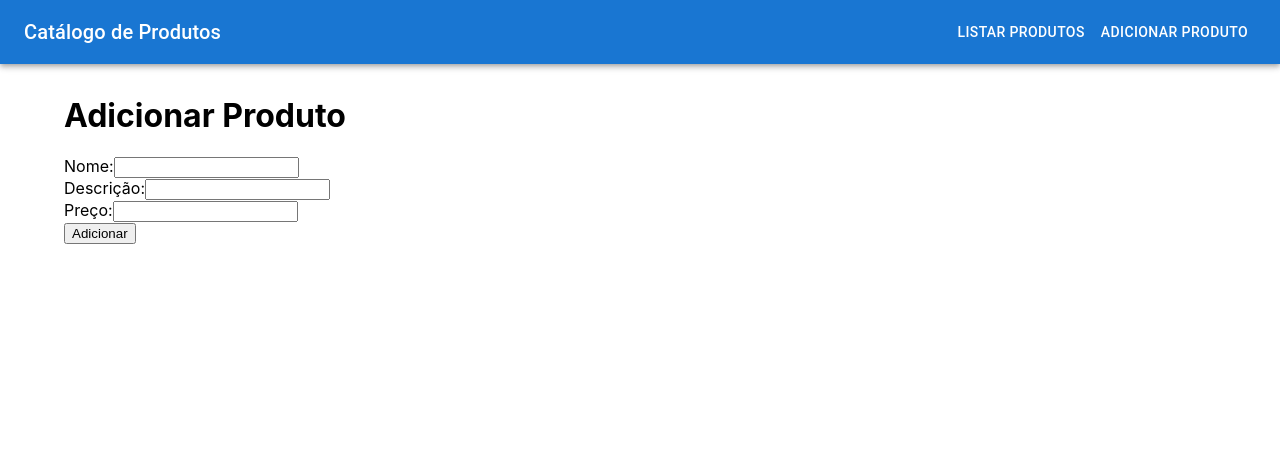
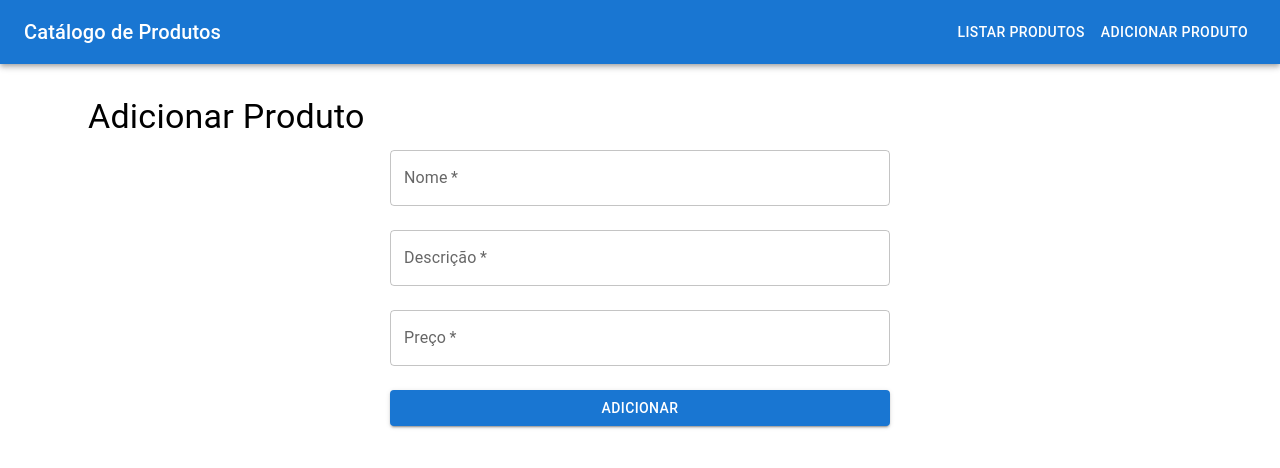
Before and after one commit to maxwell0207/frameworkII, a React (Create React App) app: page /adicionar in a window 1280 px wide. Shown: the top 468 px of the page. Built offline with nearby package versions, Linux system fonts and the light colour scheme.

Commit message:
Atualiza AdicionarProdutos para usar Material UI

```diff
--- a/src/pages/AdicionarProduto.js
+++ b/src/pages/AdicionarProduto.js
@@ -1,26 +1,30 @@
 import React, { useState } from 'react';
 import { useNavigate } from 'react-router-dom';
-import api from '../services/api'; // Ajuste o caminho conforme a configuração da sua API
+import api from '../services/api';
+import {
+  Container,
+  Typography,
+  TextField,
+  Button,
+  Box,
+} from '@mui/material';
 
 const AdicionarProduto = () => {
   const [nome, setNome] = useState('');
   const [descricao, setDescricao] = useState('');
   const [preco, setPreco] = useState('');
-  const navigate = useNavigate(); // Navegação após o envio
+  const navigate = useNavigate();
 
   const handleSubmit = (e) => {
     e.preventDefault();
 
-    // Validação simples
     if (!nome || !descricao || !preco || preco <= 0) {
       alert('Por favor, preencha todos os campos corretamente!');
       return;
     }
 
-    // Preparar dados para envio
     const produto = { nome, descricao, preco };
 
-    // Enviar para a API
     api.post('/produtos', produto)
       .then(() => {
         alert('Produto adicionado com sucesso!');
@@ -29,51 +33,57 @@ const AdicionarProduto = () => {
       .catch((error) => {
         console.error('Erro ao adicionar produto:', error);
         if (error.response) {
-          // Se a resposta de erro contiver dados, exibe o erro detalhado
-          console.error('Erro detalhado:', error.response.data);
           alert(`Erro ao adicionar produto: ${error.response.data.message || 'Erro desconhecido'}`);
         } else {
-          // Caso não haja uma resposta do servidor
           alert('Erro de conexão com o servidor.');
         }
       });
   };
 
   return (
-    <div>
-      <h1>Adicionar Produto</h1>
-      <form onSubmit={handleSubmit}>
-        <div>
-          <label>Nome:</label>
-          <input
-            type="text"
+    <Container sx={{ marginTop: 4 }}>
+      <Typography variant="h4" gutterBottom>
+        Adicionar Produto
+      </Typography>
+      <Box
+        component="form"
+        onSubmit={handleSubmit}
+        sx={{
+          display: 'flex',
+          flexDirection: 'column',
+          gap: 3,
+          maxWidth: 500,
+          margin: 'auto',
+        }}
+      >
+        <TextField
+          label="Nome"
           value={nome}
           onChange={(e) => setNome(e.target.value)}
           required
+          fullWidth
         />
-        </div>
-        <div>
-          <label>Descrição:</label>
-          <input
-            type="text"
+        <TextField
+          label="Descrição"
           value={descricao}
           onChange={(e) => setDescricao(e.target.value)}
           required
+          fullWidth
         />
-        </div>
-        <div>
-          <label>Preço:</label>
-          <input
+        <TextField
+          label="Preço"
           type="number"
           step="0.01"
           value={preco}
           onChange={(e) => setPreco(e.target.value)}
           required
+          fullWidth
         />
-        </div>
-        <button type="submit">Adicionar</button>
-      </form>
-    </div>
+        <Button type="submit" variant="contained" color="primary" fullWidth>
+          Adicionar
+        </Button>
+      </Box>
+    </Container>
   );
 };
 
```
Lines whose indentation alone changed are shown as unchanged.
